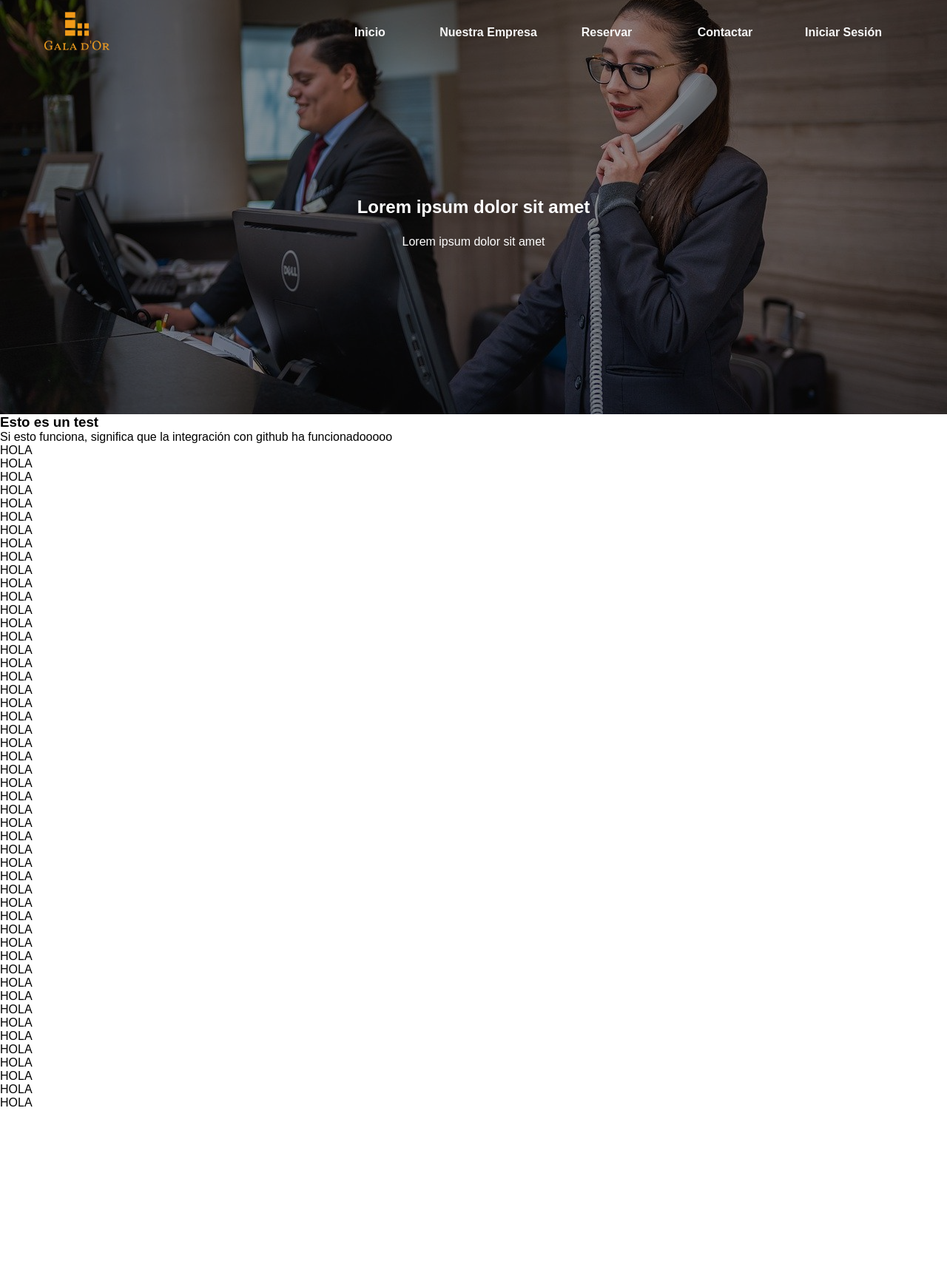
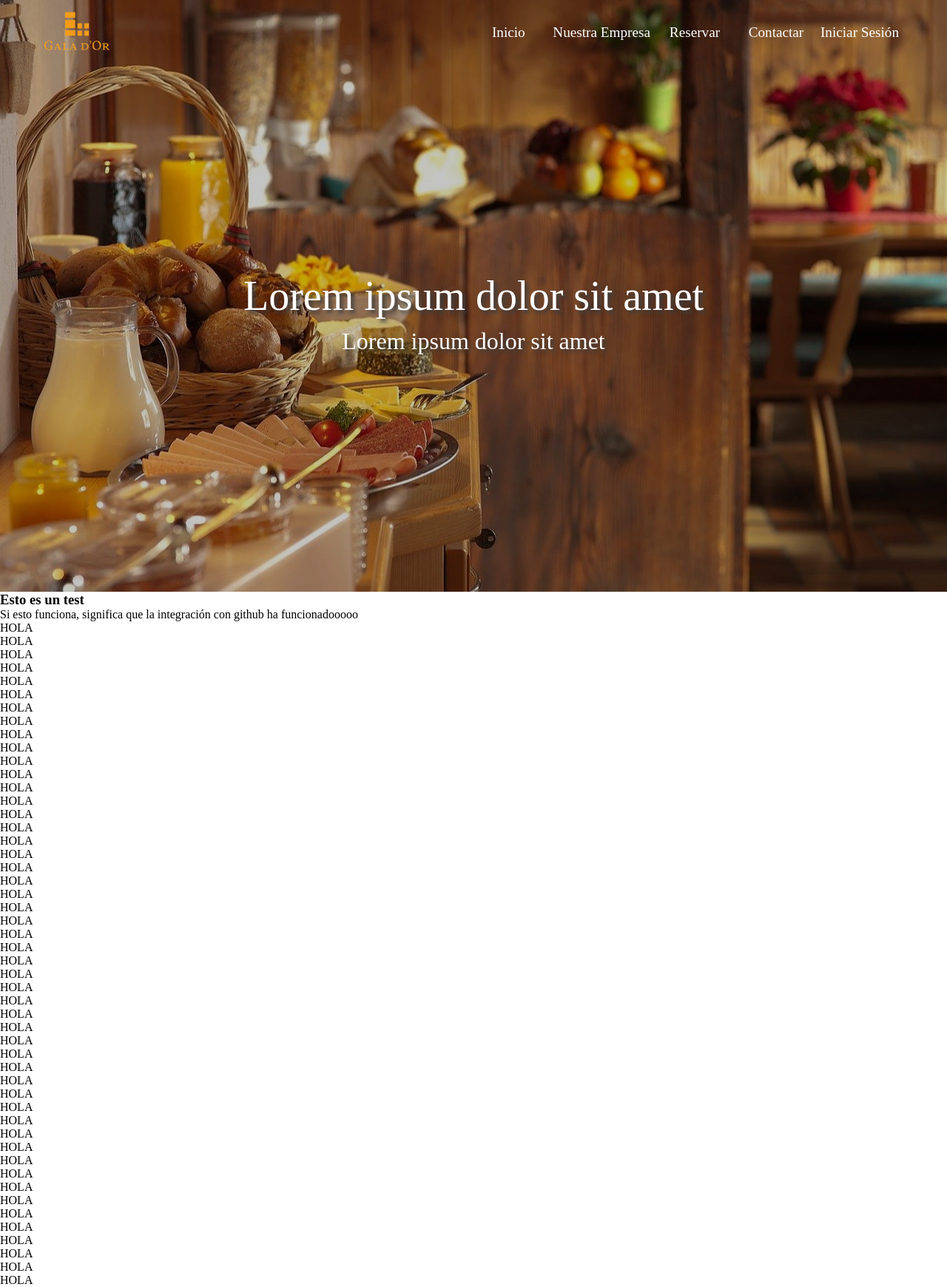
Before and after one commit to Arkadexus/webproygala, a PHP site: page / in a window 1280 px wide. Shown: the whole page at 74% size. Before the commit the page ends 1496 px from the top, so only its background shows below. Run offline with PHP 8.4, Linux system fonts and the light colour scheme; grey boxes are pictures that could not be loaded.

Commit message:
Slider prototipo definitivo

```diff
--- a/index.php
+++ b/index.php
@@ -18,11 +18,18 @@
     <div class="splide">
         <div class="splide__track">
             <ul class="splide__list">
-                <li class="splide__slide"><h2>Lorem ipsum dolor sit amet</h2><span>Lorem ipsum dolor sit amet</span><img src="img/imageonline-co-darkenimage.png" alt="slide hotel 1"></li>
-                <li class="splide__slide"><h2>Lorem ipsum dolor sit amet</h2><span>Lorem ipsum dolor sit amet</span><img src="img/imageonline-co-darkenimage (2).png" alt="slide hotel 2"></li>
-                <li class="splide__slide"><h2>Lorem ipsum dolor sit amet</h2><span>Lorem ipsum dolor sit amet</span><img src="img/imageonline-co-darkenimage (3).png" alt="slide hotel 2"></li>
+                <li class="splide__slide"><h2>Lorem <i>ipsum</i> dolor sit amet</h2><span>Lorem ipsum dolor sit amet</span><img src="img/slider1.png" alt="slide hotel 1"></li>
+                <li class="splide__slide"><h2>Lorem ipsum dolor sit amet</h2><span>Lorem ipsum dolor sit amet</span><img src="img/slider2.png" alt="slide hotel 2"></li>
+                <li class="splide__slide"><h2>Lorem ipsum dolor sit amet</h2><span>Lorem ipsum dolor sit amet</span><img src="img/slider3.png" alt="slide hotel 3"></li>
             </ul>
         </div>
+    <!--
+    https://pixabay.com/es/photos/paisaje-hotel-complejo-paisajes-2016308/
+    https://pixabay.com/es/photos/hotel-berl%C3%ADn-kurf%C3%BCrstendamm-ciudad-951599/
+    https://pixabay.com/es/photos/complejo-hotel-playa-%C3%A1rbol-956829/
+    https://pixabay.com/es/photos/sill%C3%B3n-sof%C3%A1-decoraci%C3%B3n-almohada-2608761/
+    https://pixabay.com/es/photos/caf%C3%A9-hotel-cama-holiday-servicio-4507707/
+    -->
     </div>
     <h3>Esto es un test</h3>
     <p>Si esto funciona, significa que la integración con github ha funcionadooooo</p>
--- a/scripts/sliderHome.js
+++ b/scripts/sliderHome.js
@@ -1,7 +1,7 @@
 new Splide( '.splide', {
     type: 'loop',
     width : '100vw',
-	height: '70vh',
+	height: '100vh',
     cover: true,
     autoplay: true,
     interval: 5000,
--- a/style/home-style.css
+++ b/style/home-style.css
@@ -4,9 +4,13 @@
     padding:0px;
 }
 body{
-    font-family: Arial, Helvetica, sans-serif;
+    font-family: freight-big-pro, serif, Arial, Helvetica, sans-serif;
 }
-
+/*VARIABLES*/
+:root{
+    --primario: #f29b18;
+    --blanco: #ffffff;
+}
 /*Cabecera*/
 header{
     position: fixed;
@@ -36,18 +40,19 @@ header ul{
 }
 
 #menu li > a{
-    color: #f7f7f7;
-    font-weight:600;
+    font-size: 1.2rem;
+    color: var(--blanco);
+    font-weight:200;
     text-decoration: none;
     padding: 5px;
     display: block;
-    min-width: 150px;
+    min-width: 100px;
     -webkit-transition:all 500ms ease;
     -o-transition:all 500ms ease;
     transition: all 500ms ease;
 }
 #menu li > a:hover{
-    color: #229dc2;
+    color: var(--primario);
 }
 #menu > li{
     float: left;
@@ -57,7 +62,7 @@ header ul{
     display: none;
     position: absolute;
     min-width: 140px;
-    background-color: #ebebeb;
+    background-color: var(--blanco);
     padding: 5px;
 }
 #menu li:hover > ul{
@@ -89,6 +94,9 @@ header ul{
       color: rgb(255, 255, 255);
       z-index: 5;
       text-align: center;
+      font-size: 3.5rem;
+      font-weight: 400;
+      text-shadow: 4px 4px 5px rgb(61, 61, 61);
   }
 
   .splide__slide span{
@@ -97,4 +105,7 @@ header ul{
     color: rgb(255, 255, 255);
     z-index: 5;
     text-align: center;
+    font-size: 2rem;
+    font-weight: 300;
+    text-shadow: 4px 4px 5px rgb(61, 61, 61);
 }
--- a/templates/header.html
+++ b/templates/header.html
@@ -1,6 +1,6 @@
 <header>
     <div>
-        <img src="img/logo_small.png" alt="logo gala d'or">
+        <a href="index.php"><img src="img/logo_small.png" alt="logo gala d'or"></a>
     </div>
     <nav>
         <ul id="menu">
```
Also changed, not shown: img/imageonline-co-darkenimage.png (deleted), img/slider1.png (added), img/slider2.png (added).
